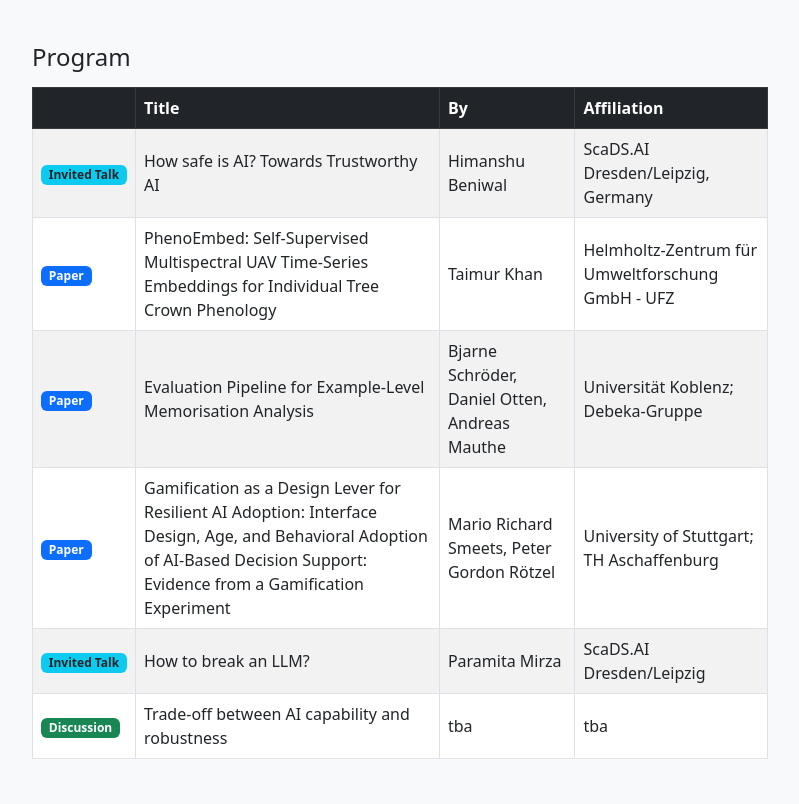
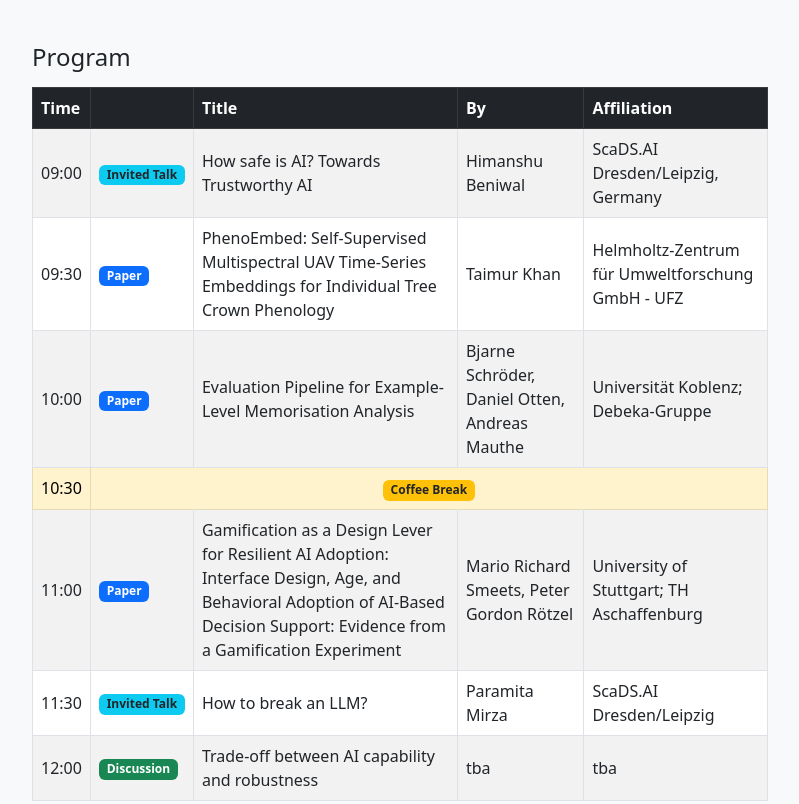
Before and after one commit to ScaDS/ResAI, a plain HTML site: page index.html in a window 1280 px wide. Shown: the part 380-1184 px from the top of the page, without its empty margins (240-1039 px from the left). Drawn offline with nearby package versions, Linux system fonts and the light colour scheme.

Commit message:
Replace old program table with new schedule table

```diff
--- a/index.html
+++ b/index.html
@@ -45,6 +45,7 @@
 						<table class="table table-bordered table-striped table-hover align-middle">
 						  <thead class="table-dark">
 						    <tr>
+						      <th scope="col" class="text-nowrap">Time</th>
 						      <th scope="col" class="col-1 d-none d-md-table-cell"></th>
 						      <th scope="col">Title</th>
 						      <th scope="col">By</th>
@@ -53,36 +54,46 @@
 						  </thead>
 						  <tbody>
 						    <tr>
+						      <td class="text-nowrap">09:00</td>
 						      <td class="d-none d-md-table-cell"><span class="badge bg-info text-dark">Invited Talk</span></td>
 						      <td><span class="badge bg-info text-dark d-md-none mb-1">Invited Talk</span> How safe is AI? Towards Trustworthy AI</td>
 						      <td>Himanshu Beniwal</td>
 						      <td>ScaDS.AI Dresden/Leipzig, Germany</td>
 						    </tr>
 						    <tr>
+						      <td class="text-nowrap">09:30</td>
 						      <td class="d-none d-md-table-cell"><span class="badge bg-primary">Paper</span></td>
 						      <td><span class="badge bg-primary d-md-none mb-1">Paper</span> PhenoEmbed: Self-Supervised Multispectral UAV Time-Series Embeddings for Individual Tree Crown Phenology</td>
 						      <td>Taimur Khan</td>
 						      <td>Helmholtz-Zentrum für Umweltforschung GmbH - UFZ</td>
 						    </tr>
 						    <tr>
+						      <td class="text-nowrap">10:00</td>
 						      <td class="d-none d-md-table-cell"><span class="badge bg-primary">Paper</span></td>
 						      <td><span class="badge bg-primary d-md-none mb-1">Paper</span> Evaluation Pipeline for Example-Level Memorisation Analysis</td>
 						      <td>Bjarne Schröder, Daniel Otten, Andreas Mauthe</td>
 						      <td>Universität Koblenz; Debeka-Gruppe</td>
 						    </tr>
+						    <tr class="table-warning">
+						      <td class="text-nowrap">10:30</td>
+						      <td colspan="4" class="text-center"><span class="badge bg-warning text-dark">Coffee Break</span></td>
+						    </tr>
 						    <tr>
+						      <td class="text-nowrap">11:00</td>
 						      <td class="d-none d-md-table-cell"><span class="badge bg-primary">Paper</span></td>
 						      <td><span class="badge bg-primary d-md-none mb-1">Paper</span> Gamification as a Design Lever for Resilient AI Adoption: Interface Design, Age, and Behavioral Adoption of AI-Based Decision Support: Evidence from a Gamification Experiment</td>
 						      <td>Mario Richard Smeets, Peter Gordon Rötzel</td>
 						      <td>University of Stuttgart; TH Aschaffenburg</td>
 						    </tr>
 						    <tr>
+						      <td class="text-nowrap">11:30</td>
 						      <td class="d-none d-md-table-cell"><span class="badge bg-info text-dark">Invited Talk</span></td>
 						      <td><span class="badge bg-info text-dark d-md-none mb-1">Invited Talk</span> How to break an LLM?</td>
 						      <td>Paramita Mirza</td>
 						      <td>ScaDS.AI Dresden/Leipzig</td>
 						    </tr>
 						    <tr>
+						      <td class="text-nowrap">12:00</td>
 						      <td class="d-none d-md-table-cell"><span class="badge bg-success">Discussion</span></td>
 						      <td><span class="badge bg-success d-md-none mb-1">Discussion</span>Trade-off between AI capability and robustness</td>
 						      <td>tba</td>
```
Lines whose indentation alone changed are shown as unchanged.
